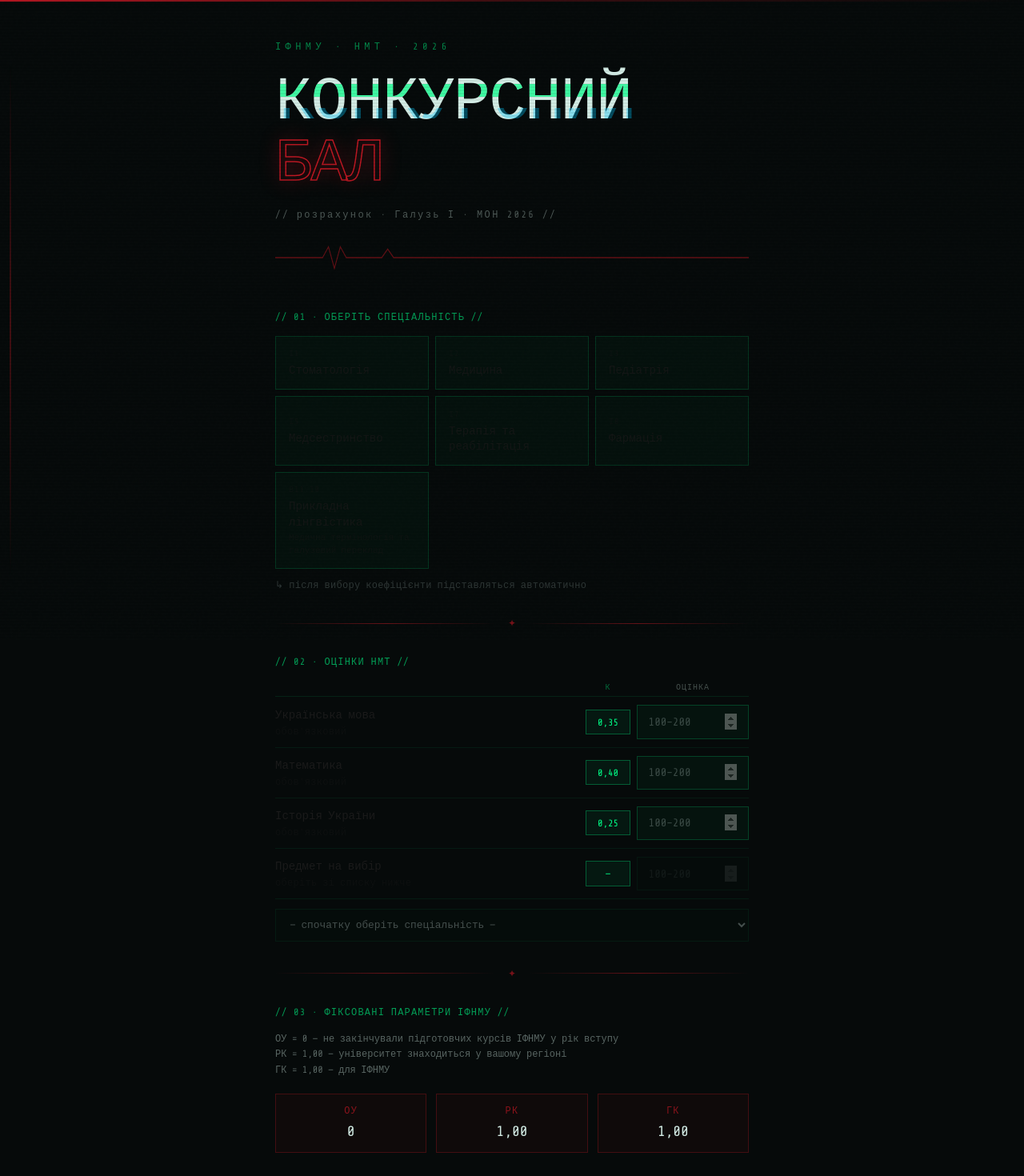
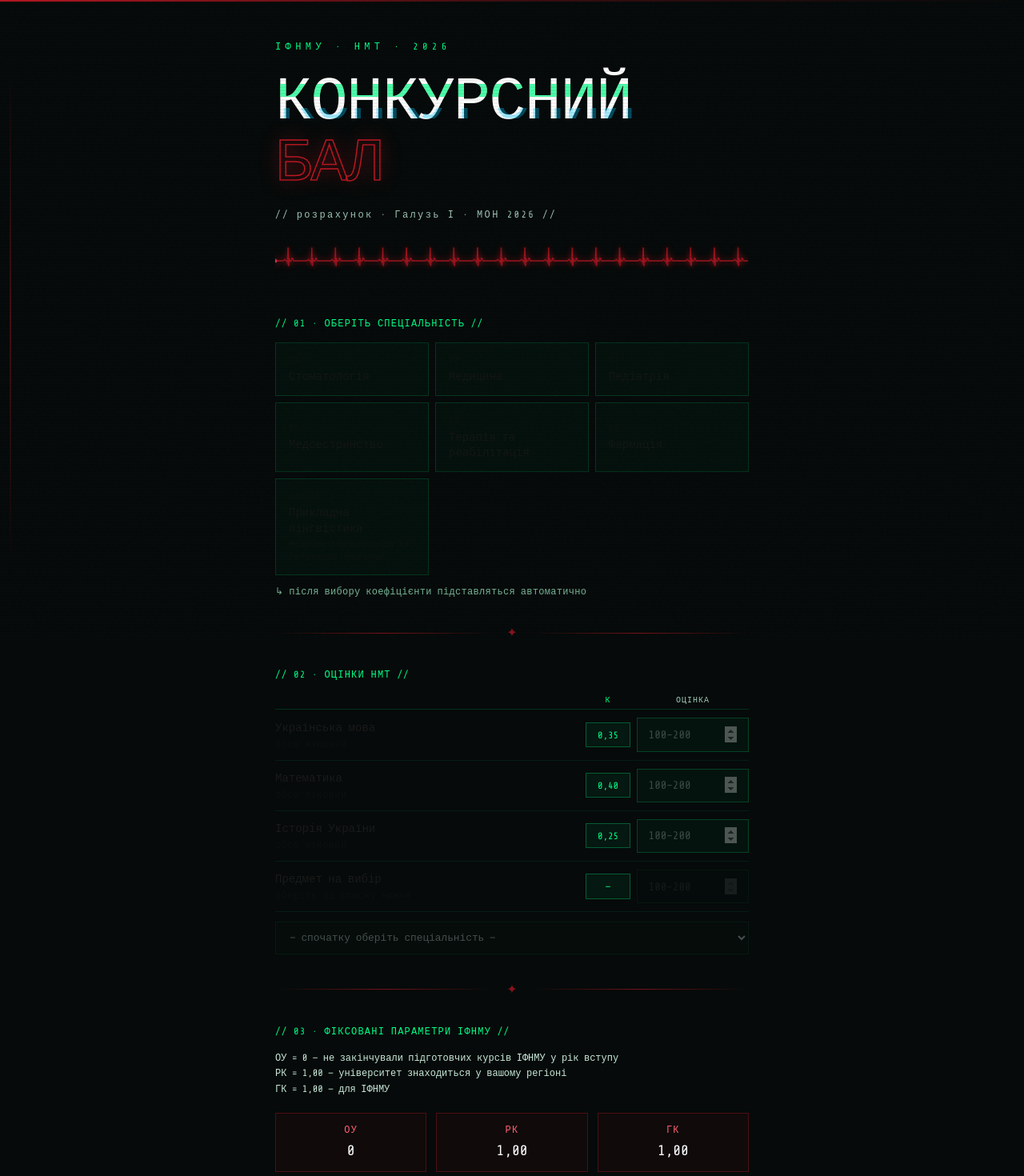
Before and after one commit to bosox1/kb2026, a React (Vite) app: page / in a window 1280 px wide. Shown: the top 1470 px of the page at 80% size. Built offline with nearby package versions, Linux system fonts and the light colour scheme.

Commit message:
redisign green fixe 2.0

```diff
--- a/src/App.jsx
+++ b/src/App.jsx
@@ -2,6 +2,7 @@
 import SpecSelector from './components/SpecSelector';
 import ScoreInput from './components/ScoreInput';
 import EcgLine from './components/EcgLine';
+import MatrixResult from './components/MatrixResult';
 import { SUBJECTS } from './data/specs';
 import { useReveal } from './hooks/useReveal';
 
@@ -9,7 +10,7 @@
 
 function Label({ children }) {
   return (
-    <p className="text-xs tracking-widest uppercase mb-4" style={{ color: 'rgba(0,255,136,0.6)' }}>
+    <p className="text-xs tracking-widest uppercase mb-4" style={{ color: '#00ff88' }}>
       // {children} //
     </p>
   );
@@ -18,9 +19,9 @@
 function Divider() {
   return (
     <div className="flex items-center gap-4 my-8">
-      <div className="flex-1 h-px" style={{ background: 'linear-gradient(90deg, transparent, rgba(190,24,35,0.5), transparent)' }} />
-      <span className="text-xs" style={{ color: 'rgba(190,24,35,0.6)' }}>✦</span>
-      <div className="flex-1 h-px" style={{ background: 'linear-gradient(90deg, transparent, rgba(190,24,35,0.5), transparent)' }} />
+      <div className="flex-1 h-px" style={{ background: 'linear-gradient(90deg, transparent, rgba(190,24,35,0.6), transparent)' }} />
+      <span style={{ color: 'rgba(190,24,35,0.7)' }}>✦</span>
+      <div className="flex-1 h-px" style={{ background: 'linear-gradient(90deg, transparent, rgba(190,24,35,0.6), transparent)' }} />
     </div>
   );
 }
@@ -90,27 +91,26 @@
   return (
     <div className="min-h-screen" style={{ background: '#060a0a' }}>
 
-      {/* Left pulse line — червоний ІФНМУ */}
-      <div className="fixed left-3 top-0 bottom-0 pointer-events-none" style={{ width: '1px', zIndex: 10 }}>
+      {/* Top bar — червоний */}
+      <div style={{ height: '2px', background: 'linear-gradient(90deg, #be1823, rgba(190,24,35,0.3), transparent)' }} />
+
+      {/* Left pulse line */}
+      <div className="fixed left-3 top-0 bottom-0 pointer-events-none" style={{ zIndex: 10 }}>
         <div className="animate-pulse-line" style={{
           position: 'absolute', top: '10%', width: '2px', height: '80%',
           background: 'linear-gradient(180deg, transparent, #be1823, transparent)'
         }} />
       </div>
 
-      {/* Top accent bar — червоний ІФНМУ */}
-      <div style={{ height: '2px', background: 'linear-gradient(90deg, #be1823, rgba(190,24,35,0.3), transparent)' }} />
-
       <div className="max-w-2xl mx-auto px-6 sm:px-10 py-12 pb-20">
 
         {/* Header */}
         <header className="mb-12">
           <p className="text-xs tracking-[0.45em] uppercase mb-5 animate-fadein-0"
-            style={{ color: 'rgba(0,255,136,0.5)' }}>
+            style={{ color: '#00ff88' }}>
             ІФНМУ · НМТ · 2026
           </p>
 
-          {/* Заголовок без glitch на переносі — два окремих рядки */}
           <div className="animate-fadein-1" style={{
             fontFamily: "'Share Tech Mono', monospace",
             fontSize: 'clamp(2.4rem, 9vw, 4.8rem)',
@@ -118,27 +118,20 @@
             letterSpacing: '-0.02em',
             fontWeight: 400,
           }}>
-            {/* КОНКУРСНИЙ — з glitch */}
-            <div
-              className="glitch"
-              data-text="КОНКУРСНИЙ"
-              style={{ color: '#d4ede6', display: 'block' }}
-            >
+            <div className="glitch" data-text="КОНКУРСНИЙ" style={{ color: '#ffffff', display: 'block' }}>
               КОНКУРСНИЙ
             </div>
-            {/* БАЛ — outline червоним, без glitch */}
             <div style={{
               color: 'transparent',
               WebkitTextStroke: '1.5px #be1823',
-              textShadow: '0 0 25px rgba(190,24,35,0.35)',
+              textShadow: '0 0 25px rgba(190,24,35,0.4)',
               display: 'block',
             }}>
               БАЛ
             </div>
           </div>
 
-          <p className="mt-5 text-xs tracking-[0.2em] animate-fadein-2"
-            style={{ color: 'rgba(212,237,230,0.35)' }}>
+          <p className="mt-5 text-xs tracking-[0.2em] animate-fadein-2" style={{ color: '#a0c8b8' }}>
             // розрахунок · Галузь І · МОН 2026 //
           </p>
 
@@ -151,7 +144,7 @@
         <section className="reveal mb-8">
           <Label>01 · Оберіть спеціальність</Label>
           <SpecSelector selected={spec} onSelect={handleSpecSelect} />
-          <p className="text-xs mt-3 tracking-wide" style={{ color: 'rgba(212,237,230,0.2)' }}>
+          <p className="text-xs mt-3 tracking-wide" style={{ color: '#7ab89a' }}>
             ↳ після вибору коефіцієнти підставляться автоматично
           </p>
         </section>
@@ -164,13 +157,11 @@
 
           <div className="grid grid-cols-[1fr_56px_140px] gap-2 mb-1">
             <span />
-            <span className="text-[10px] tracking-widest text-center uppercase"
-              style={{ color: 'rgba(0,255,136,0.4)' }}>К</span>
-            <span className="text-[10px] tracking-widest text-center uppercase"
-              style={{ color: 'rgba(212,237,230,0.3)' }}>Оцінка</span>
+            <span className="text-[10px] tracking-widest text-center uppercase" style={{ color: '#00ff88' }}>К</span>
+            <span className="text-[10px] tracking-widest text-center uppercase" style={{ color: '#a0c8b8' }}>Оцінка</span>
           </div>
 
-          <div style={{ borderTop: '1px solid rgba(0,255,136,0.1)' }}>
+          <div style={{ borderTop: '1px solid rgba(0,255,136,0.15)' }}>
             {[
               { key: 'p1', label: 'Українська мова', hint: "обов'язковий", coef: spec?.k1 ?? 0.35 },
               { key: 'p2', label: 'Математика',      hint: "обов'язковий", coef: spec?.k2 ?? 0.40 },
@@ -179,7 +170,7 @@
                 hint: subjKey ? SUBJECTS.find(s => s.key === subjKey)?.label : 'оберіть зі списку нижче',
                 coef: k4, disabled: !subjKey },
             ].map(({ key, label, hint, coef, disabled }) => (
-              <div key={key} style={{ borderBottom: '1px solid rgba(0,255,136,0.07)' }}>
+              <div key={key} style={{ borderBottom: '1px solid rgba(0,255,136,0.08)' }}>
                 <ScoreInput label={label} hint={hint} coef={coef}
                   value={scores[key]} onChange={(v) => handleScore(key, v)}
                   disabled={disabled} />
@@ -206,7 +197,7 @@
         {/* Fixed params */}
         <section className="reveal mb-8">
           <Label>03 · Фіксовані параметри ІФНМУ</Label>
-          <p className="text-xs leading-relaxed mb-5" style={{ color: 'rgba(212,237,230,0.4)' }}>
+          <p className="text-xs leading-relaxed mb-5" style={{ color: '#c8e8d8' }}>
             ОУ = 0 — не закінчували підготовчих курсів ІФНМУ у рік вступу<br />
             РК = 1,00 — університет знаходиться у вашому регіоні<br />
             ГК = 1,00 — для ІФНМУ
@@ -214,9 +205,9 @@
           <div className="grid grid-cols-3 gap-3">
             {[['ОУ', '0'], ['РК', '1,00'], ['ГК', '1,00']].map(([lbl, val]) => (
               <div key={lbl} className="text-center py-3"
-                style={{ border: '1px solid rgba(190,24,35,0.3)', background: 'rgba(190,24,35,0.05)' }}>
-                <div className="text-xs tracking-widest mb-1" style={{ color: 'rgba(190,24,35,0.7)' }}>{lbl}</div>
-                <div className="text-lg" style={{ color: '#d4ede6', fontFamily: 'Share Tech Mono, monospace' }}>{val}</div>
+                style={{ border: '1px solid rgba(190,24,35,0.35)', background: 'rgba(190,24,35,0.06)' }}>
+                <div className="text-xs tracking-widest mb-1" style={{ color: '#ff6070' }}>{lbl}</div>
+                <div className="text-lg" style={{ color: '#ffffff', fontFamily: 'Share Tech Mono, monospace' }}>{val}</div>
               </div>
             ))}
           </div>
@@ -226,7 +217,7 @@
         {errors.length > 0 && (
           <div className="mb-6 p-4" style={{ border: '1px solid rgba(190,24,35,0.5)', background: 'rgba(190,24,35,0.08)' }}>
             {errors.map((e, i) => (
-              <div key={i} className="text-xs tracking-wider mb-1" style={{ color: '#ff6060' }}>
+              <div key={i} className="text-xs tracking-wider mb-1" style={{ color: '#ff7070' }}>
                 ✗ {e}
               </div>
             ))}
@@ -242,16 +233,16 @@
               boxShadow: result ? '0 0 40px rgba(0,255,136,0.08)' : 'none'
             }}>
             <div>
-              <p className="text-xs tracking-widest uppercase mb-3" style={{ color: 'rgba(0,255,136,0.5)' }}>
+              <p className="text-xs tracking-widest uppercase mb-3" style={{ color: '#00ff88' }}>
                 // конкурсний бал //
               </p>
               <div className={result ? 'result-score' : ''} style={!result ? {
                 fontFamily: 'Share Tech Mono, monospace',
                 fontSize: 'clamp(3.5rem, 10vw, 5.5rem)',
-                color: 'rgba(212,237,230,0.15)',
+                color: 'rgba(212,237,230,0.2)',
                 lineHeight: 1,
               } : {}}>
-                {result ?? '—'}
+                <MatrixResult value={result} />
               </div>
               {result && parseFloat(result) >= 180 && (
                 <p className="text-xs mt-2 tracking-wider" style={{ color: '#00ff88' }}>
@@ -267,18 +258,17 @@
 
         {/* Footer */}
         <footer className="mt-14 pt-6" style={{ borderTop: '1px solid rgba(190,24,35,0.2)' }}>
-          <p className="text-xs leading-relaxed text-center" style={{ color: 'rgba(212,237,230,0.25)' }}>
+          <p className="text-xs leading-relaxed text-center" style={{ color: '#7ab89a' }}>
             ⚠ Калькулятор носить інформаційний характер.<br />
             Коефіцієнти — Додаток 10 до Порядку прийому МОН 2026, Галузь І.<br />
             <a href="https://vstup.edbo.gov.ua/konkurs-calculator" target="_blank" rel="noopener noreferrer"
-              style={{ color: 'rgba(190,24,35,0.7)', textDecoration: 'underline' }}>
+              style={{ color: '#be1823', textDecoration: 'underline' }}>
               vstup.edbo.gov.ua/konkurs-calculator
             </a>
           </p>
         </footer>
       </div>
 
-      {/* Bottom accent bar */}
       <div style={{ height: '2px', background: 'linear-gradient(90deg, transparent, rgba(190,24,35,0.3), #be1823)' }} />
     </div>
   );
--- a/src/components/EcgLine.jsx
+++ b/src/components/EcgLine.jsx
@@ -1,17 +1,75 @@
+import { useEffect, useRef } from 'react';
+
 export default function EcgLine() {
+  const canvasRef = useRef(null);
+
+  useEffect(() => {
+    const canvas = canvasRef.current;
+    if (!canvas) return;
+    const ctx = canvas.getContext('2d');
+
+    // ECG pulse shape — one beat
+    const beat = [
+      0, 0, 0, 0, 0, 0, 0, 0,
+      0.05, 0.1, 0.05, 0,
+      0, -0.15, 1, -0.4, 0.1, 0,
+      0, 0, 0.2, 0.15, 0,
+      0, 0, 0, 0, 0, 0, 0, 0, 0, 0, 0, 0,
+    ];
+
+    const W = canvas.width;
+    const H = canvas.height;
+    const mid = H / 2;
+    const amp = H * 0.38;
+    const speed = 2.5;
+    const beatLen = beat.length;
+    const totalPoints = W;
+
+    let offset = 0;
+    let raf;
+
+    function draw() {
+      ctx.clearRect(0, 0, W, H);
+
+      // Glow
+      ctx.shadowBlur = 8;
+      ctx.shadowColor = '#be1823';
+      ctx.strokeStyle = '#be1823';
+      ctx.lineWidth = 1.5;
+      ctx.beginPath();
+
+      for (let x = 0; x < totalPoints; x++) {
+        const idx = Math.floor((x + offset) % beatLen);
+        const y = mid - beat[idx] * amp;
+        if (x === 0) ctx.moveTo(x, y);
+        else ctx.lineTo(x, y);
+      }
+      ctx.stroke();
+
+      // Bright leading dot
+      const leadIdx = Math.floor(offset % beatLen);
+      const leadY = mid - beat[leadIdx] * amp;
+      ctx.beginPath();
+      ctx.shadowBlur = 14;
+      ctx.shadowColor = '#ff4455';
+      ctx.fillStyle = '#ff4455';
+      ctx.arc(0, leadY, 2.5, 0, Math.PI * 2);
+      ctx.fill();
+
+      offset = (offset + speed) % (beatLen * 10);
+      raf = requestAnimationFrame(draw);
+    }
+
+    draw();
+    return () => cancelAnimationFrame(raf);
+  }, []);
+
   return (
-    <div className="w-full overflow-hidden" style={{ height: '36px', opacity: 0.5 }}>
-      <svg viewBox="0 0 800 40" preserveAspectRatio="none" className="w-full h-full">
-        <polyline
-          points="0,20 60,20 80,20 90,5 100,35 110,5 120,20 160,20 180,20 190,8 200,20 240,20 800,20"
-          fill="none"
-          stroke="#BE1622"
-          strokeWidth="1.5"
-          strokeDasharray="1000"
-          strokeDashoffset="1000"
-          style={{ animation: 'ecg 2s ease forwards' }}
-        />
-      </svg>
-    </div>
+    <canvas
+      ref={canvasRef}
+      width={700}
+      height={44}
+      style={{ width: '100%', height: '44px', display: 'block', opacity: 0.85 }}
+    />
   );
 }
--- /dev/null
+++ b/src/components/MatrixResult.jsx
@@ -0,0 +1,36 @@
+import { useEffect, useRef, useState } from 'react';
+
+const CHARS = '0123456789';
+
+export default function MatrixResult({ value }) {
+  const [display, setDisplay] = useState('—');
+  const intervalRef = useRef(null);
+
+  useEffect(() => {
+    if (!value) { setDisplay('—'); return; }
+
+    let iterations = 0;
+    const target = value;
+    const maxIter = 18;
+
+    clearInterval(intervalRef.current);
+    intervalRef.current = setInterval(() => {
+      setDisplay(
+        target.split('').map((char, i) => {
+          if (char === '.' || char === ',') return char;
+          if (iterations > i * 2.5) return char;
+          return CHARS[Math.floor(Math.random() * CHARS.length)];
+        }).join('')
+      );
+      iterations++;
+      if (iterations > maxIter) {
+        setDisplay(target);
+        clearInterval(intervalRef.current);
+      }
+    }, 55);
+
+    return () => clearInterval(intervalRef.current);
+  }, [value]);
+
+  return <>{display}</>;
+}
```
